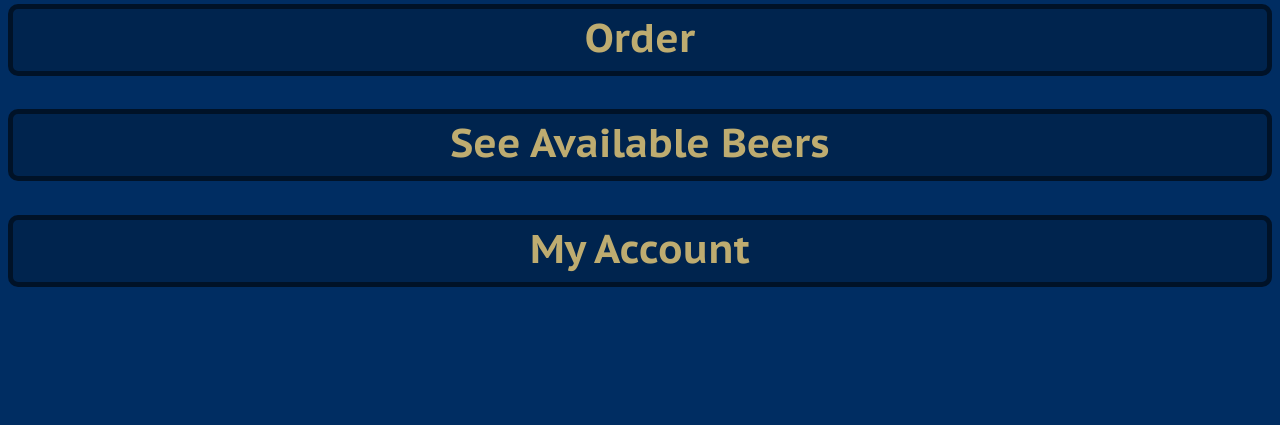
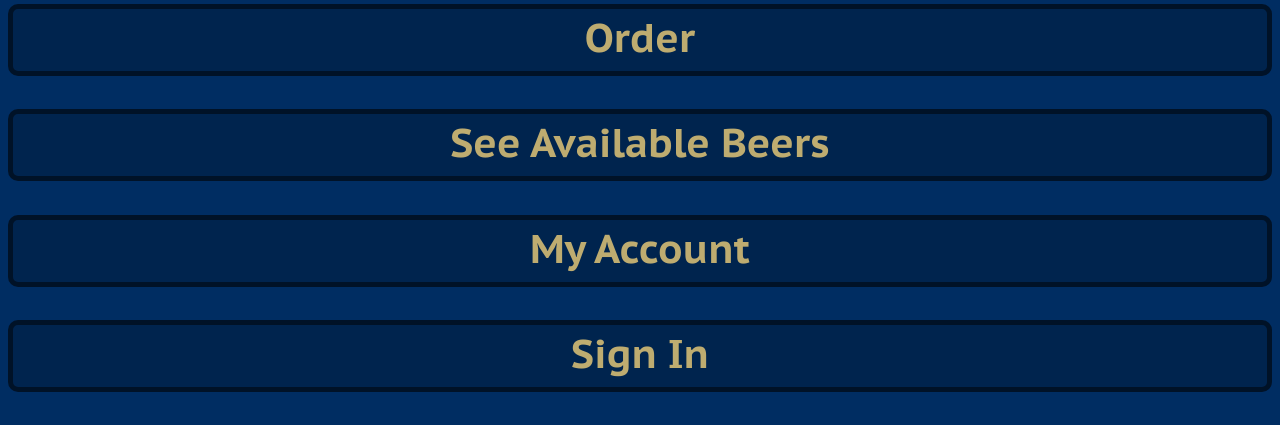
Before and after one commit to beerweb/beerweb, a Python web app: template templates/index.html in a window 1280 px wide. Shown: the part 656-1081 px from the top of the page. Before the commit the page ends 943 px from the top, so only its background shows below. Run offline with Jinja, Linux system fonts and the light colour scheme; the template is opened without the code that fills it, so the values that code supplies are empty.

Commit message:
Redirect to login if not logged in when clicking Account

```diff
--- a/templates/index.html
+++ b/templates/index.html
@@ -12,12 +12,12 @@ We are here to bring you whatever brew you are feeling tonight!<br><br></p>
 
 <a class="buttons" href="order"><h2>Order</h2></a>
 <a class="buttons" href="beer"><h2>See Available Beers</h2></a>
+<a class="buttons" href="account"><h2>My Account</h2></a>
 {% if user_email %}
-<a class="buttons" href="account"><h2>My Account</h2></a>
 <a class="buttons" href="{{ logout_url }}"><h2>Sign Out</h2></a>
 <p>Logged in as {{ user_email }}</p>
 {% else %}
-<a class="buttons" href="{{ login_url }}"><h2>My Account</h2></a>
+<a class="buttons" href="{{ login_url }}"><h2>Sign In</h2></a>
 {% endif %}
 
 </body>
```
Also changed, not shown: main.py (+7 -4 lines).
